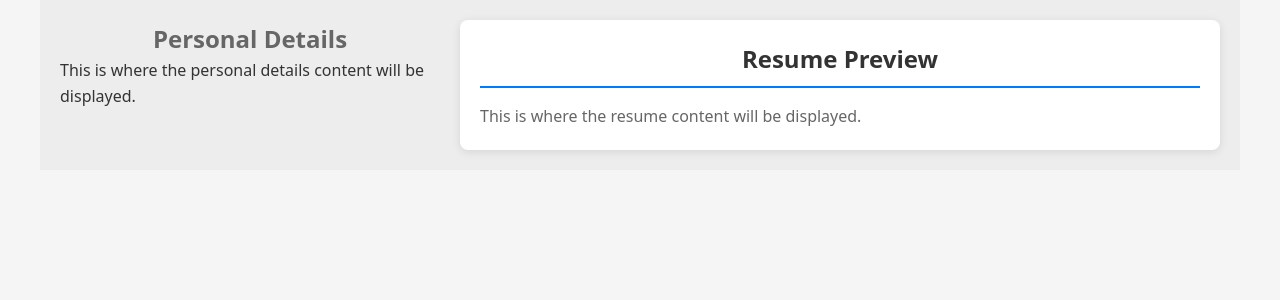
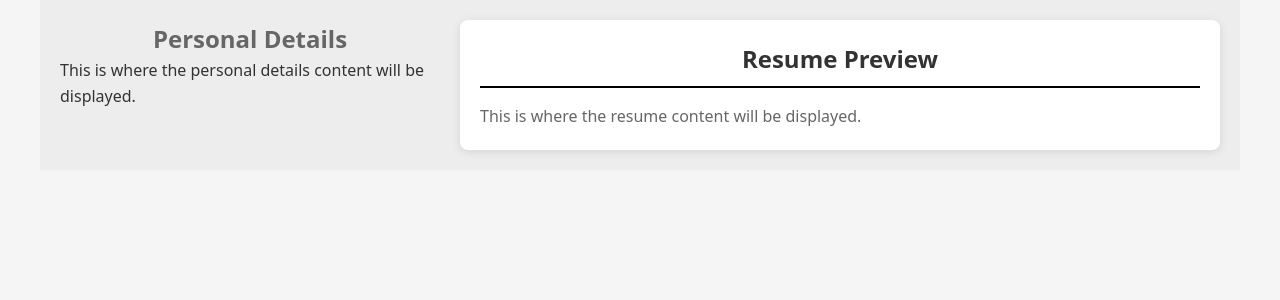
Before and after one commit to AbdulkarimMziya/Resume_Generator, a React (Vite) app: page / in a window 1280 px wide. Shown: the top 300 px of the page. Built offline with nearby package versions, Linux system fonts and the light colour scheme; the HTML template or start-up script is replaced by a standard one.

Commit message:
style: reorganize Resume.css to follow DRY principles
- Add flexbox layout with column direction
- Group common heading styles (h1, h2)
- Consolidate text-align center properties
- Add organized comments for better maintainability
- Include border-bottom styling for h2 elements

```diff
--- a/src/styles/components/Resume.css
+++ b/src/styles/components/Resume.css
@@ -1,18 +1,42 @@
+/* Resume Container */
 .resume {
+  display: flex;
+  flex-direction: column;
   padding: 20px;
   background-color: white;
   border-radius: 8px;
   box-shadow: 0 2px 10px rgba(0, 0, 0, 0.1);
 }
 
+/* Typography Base Styles */
+.resume h1,
 .resume h2 {
   color: #333;
   margin-bottom: 1rem;
-  border-bottom: 2px solid #007bff;
+}
+
+.resume h1 {
+  font-size: 1.5rem;
+  text-align: center;
+}
+
+.resume h2 {
   padding-bottom: 0.5rem;
+  border-bottom: 2px solid #000;
 }
 
 .resume p {
   color: #666;
   line-height: 1.6;
 }
+
+/* Centered Text Elements */
+.resume h1,
+.resume-personal-info > p {
+  text-align: center;
+}
+
+/* Personal Info Specific */
+.resume-personal-info > p {
+  font-size: 0.8rem;
+}
```
